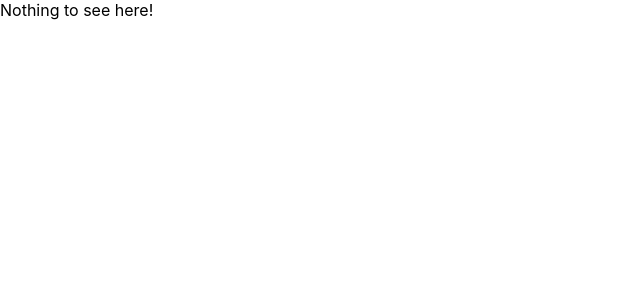
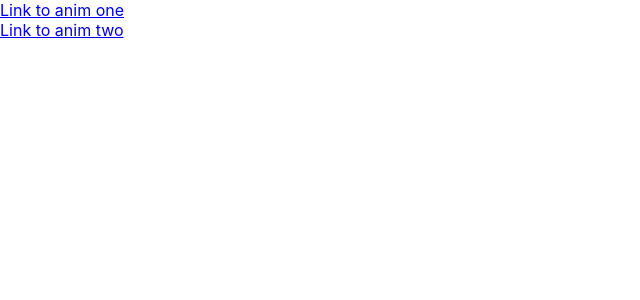
Before and after one commit to Johnrobmiller/code-art-dots-1, a React (Vite) app: page / in a window 1280 px wide. Shown: the top 300 px of the page, without its empty margins (0-640 px from the left). Built offline with nearby package versions, Linux system fonts and the light colour scheme.

Commit message:
added links to home

```diff
--- a/src/Root.tsx
+++ b/src/Root.tsx
@@ -9,7 +9,6 @@ const Root = () => {
   return (
     <Routes>
       <Route path='/' element={<Home />} />
-
       <Route path='/one' element={<One />} />
       <Route path='/two' element={<Two />} />
     </Routes>
--- a/src/views/Home.tsx
+++ b/src/views/Home.tsx
@@ -1,6 +1,12 @@
+import { Link } from "react-router-dom"
+
 const Home = () => {
   return (
-    <>Nothing to see here!</>
+    <>
+      <Link to='/one'>Link to anim one</Link>
+      <br/>
+      <Link to='/two'>Link to anim two</Link>
+    </>
   )
 }
 
```
